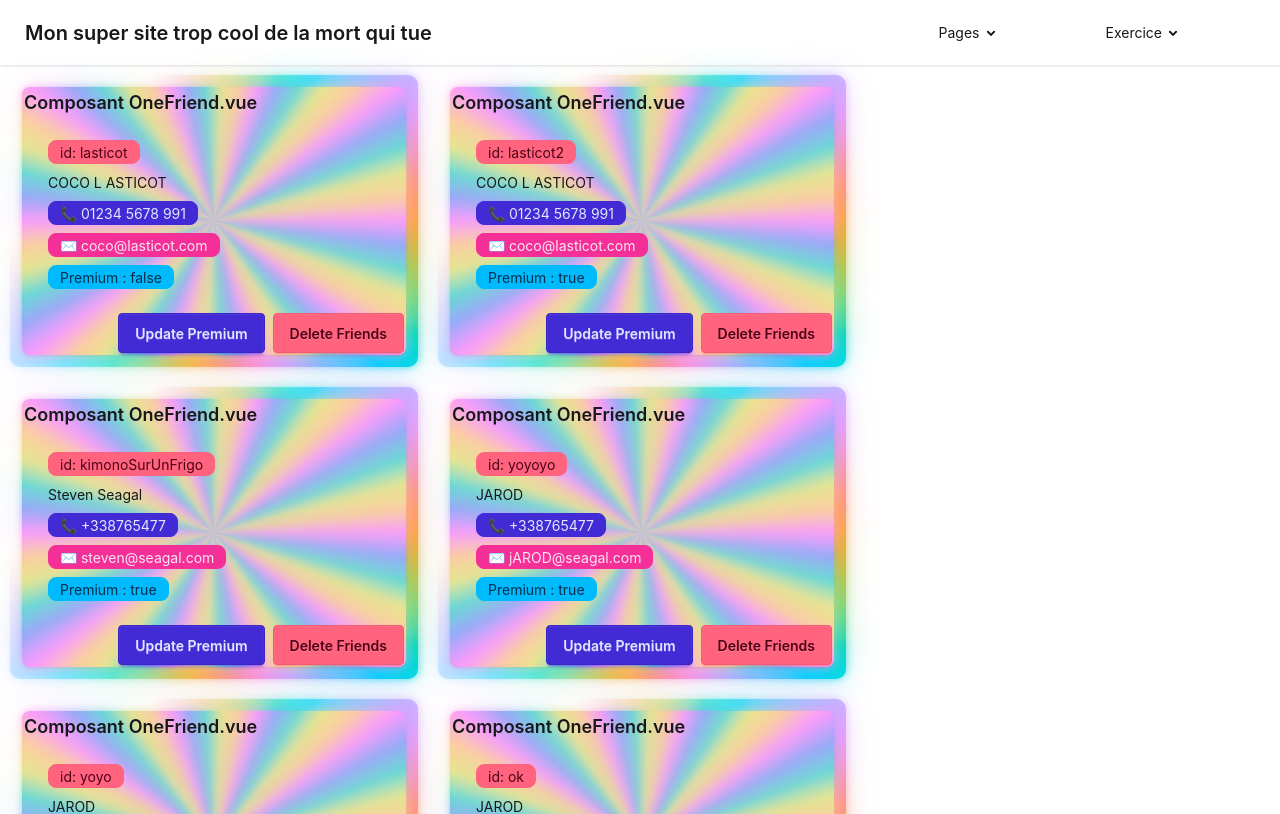
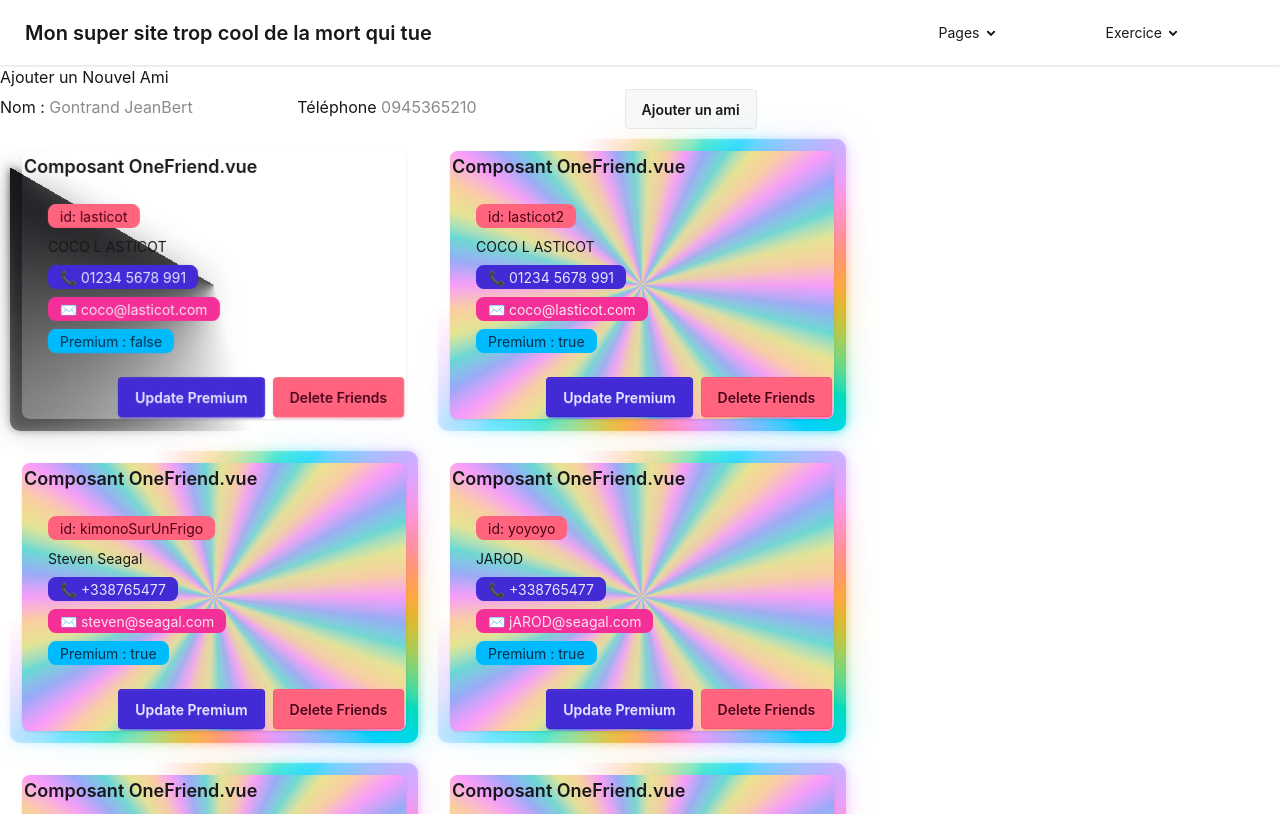
Before and after one commit to Qcivel/CDA-Project-vue, a Vue app: page /exoProps in a window 1280 px wide. Shown: the top 814 px of the page. Built offline with nearby package versions, Linux system fonts and the light colour scheme.

Commit message:
exo add Friend

```diff
--- /dev/null
+++ b/src/components/NewFriend.vue
@@ -0,0 +1,30 @@
+<template>
+    <form action=""  @submit.prevent="addFriend">
+        <h2>Ajouter un Nouvel Ami</h2>
+        <label for="">Nom : </label>
+        <input v-model="nameFriend" type="text" placeholder="Gontrand JeanBert">
+        <label for="">Téléphone</label>
+        <input v-model="telephoneFriend" type="text" placeholder=" 0945365210">
+        <button class="btn" type="submit">Ajouter un ami</button>
+    </form>
+</template>
+
+<script setup lang='js'>
+import { ref, computed, watch, onMounted, onUpdated, onBeforeUnmount } from 'vue'
+
+let nameFriend = ref("");
+let telephoneFriend=ref("");
+
+const emit = defineEmits(['addFriend']);
+
+function addFriend(){
+    emit('addFriend',{
+        id: Math.random(),
+        name: nameFriend.value,
+        phone: telephoneFriend.value
+    });
+}
+</script>
+
+<style scoped lang="css">
+</style>
--- a/src/components/OneFriend.vue
+++ b/src/components/OneFriend.vue
@@ -1,6 +1,6 @@
 <template>
-    <div class="aura aura-rainbow">
-        <div class="card bg-base-100 w-96 shadow-sm aura aura-holo " >
+    <div class="aura hover-3d" :class="{ 'aura-rainbow': premium }">
+        <div class="card bg-base-100 w-96 shadow-sm aura" :class="{ 'aura-holo': premium }" >
             <div >
                 <h1 class="card-title ">Composant OneFriend.vue</h1>
             </div>
@@ -23,7 +23,7 @@
 import { ref, computed, watch, onMounted, onUpdated, onBeforeUnmount } from 'vue'
 
 // v-model binding (Vue 3.4+)
-
+let classBtn  = "";
 
 const props = defineProps({
     title:{
@@ -33,8 +33,8 @@ const props = defineProps({
     } ,
     id:{
         String,
-        required:true,
-        default:"ID"
+
+        default: "id"
     } ,
     telephone:{
         String,
@@ -43,12 +43,12 @@ const props = defineProps({
     },
     email:{
         String,
-        required:true,
+
         default:"Jacque.Mesrine@gangster.fr"
     },
     premium:{
         String,
-        required:true,
+
         default:false
     }
 });
--- a/src/views/ExoProps.vue
+++ b/src/views/ExoProps.vue
@@ -1,4 +1,5 @@
 <template>
+    <NewFriend @addFriend="creatFriend"/>
 
     <div>
         <OneFriend v-for="value in lesAmis" :id=value.id :title=value.name :telephone=value.phone :email=value.email :premium=value.premium :key="value.id" @premium="onFriendsPremium" @deleteFriend="deleteMyFriend" />
@@ -8,6 +9,8 @@
 <script setup lang='js'>
 import { ref, computed, watch, onMounted, onUpdated, onBeforeUnmount } from 'vue'
 import OneFriend from '../components/OneFriend.vue';
+import NewFriend from '../components/NewFriend.vue';
+
 
 const lesAmis = ref([
     {
@@ -61,6 +64,11 @@ const lesAmis = ref([
     }
 ]);
 
+function creatFriend(friend){
+
+    lesAmis.value.push(friend);
+
+}
 
 function onFriendsPremium(id){
     const ami = lesAmis.value.find(e => e.id === id);
@@ -79,4 +87,5 @@ function deleteMyFriend(id){
 
 </script>
 <style scoped lang="css">
+
 </style>
```
